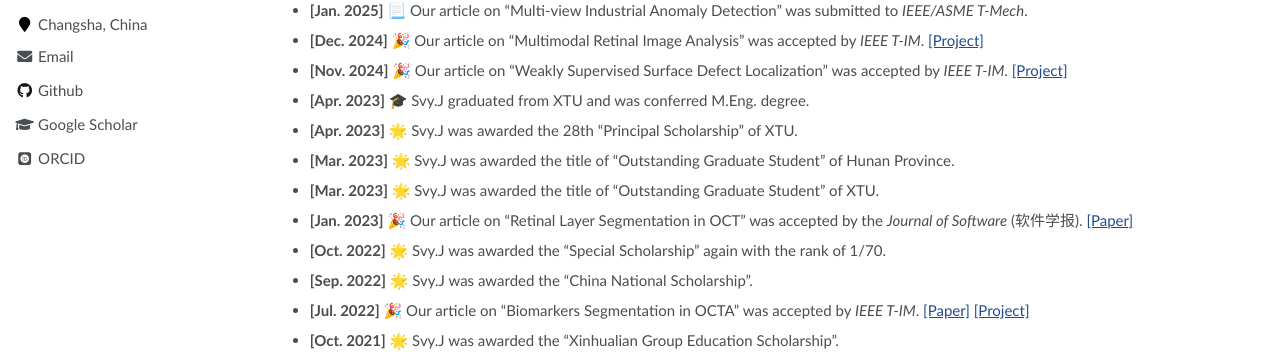
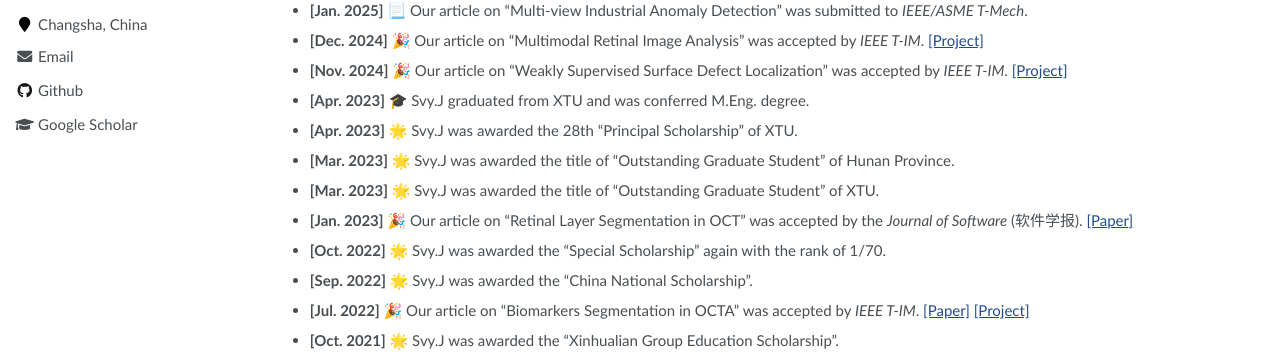
Before and after one commit to SvyJ/svyj.github.io, a Jekyll site: the page built from index.md, in a window 1280 px wide. Shown: the part 385-737 px from the top of the page. Built offline with Jekyll 4.4.1, drawn with Linux system fonts in a browser that asks for light colours; some web fonts are replaced.

Commit message:
Update _config.yml

```diff
--- a/_config.yml
+++ b/_config.yml
@@ -45,7 +45,7 @@ author:
   lastfm           :
   linkedin         : # e.g., "linkedin username"
   dblp             : # e.g., "https://dblp.org/pid/xx/xxxx.html"
-  orcid            : "https://orcid.org/0000-0002-6579-0969"
+  orcid            : # "https://orcid.org/0000-0002-6579-0969"
   pinterest        :
   soundcloud       :
   stackoverflow    : # http://stackoverflow.com/users/123456/username
```
